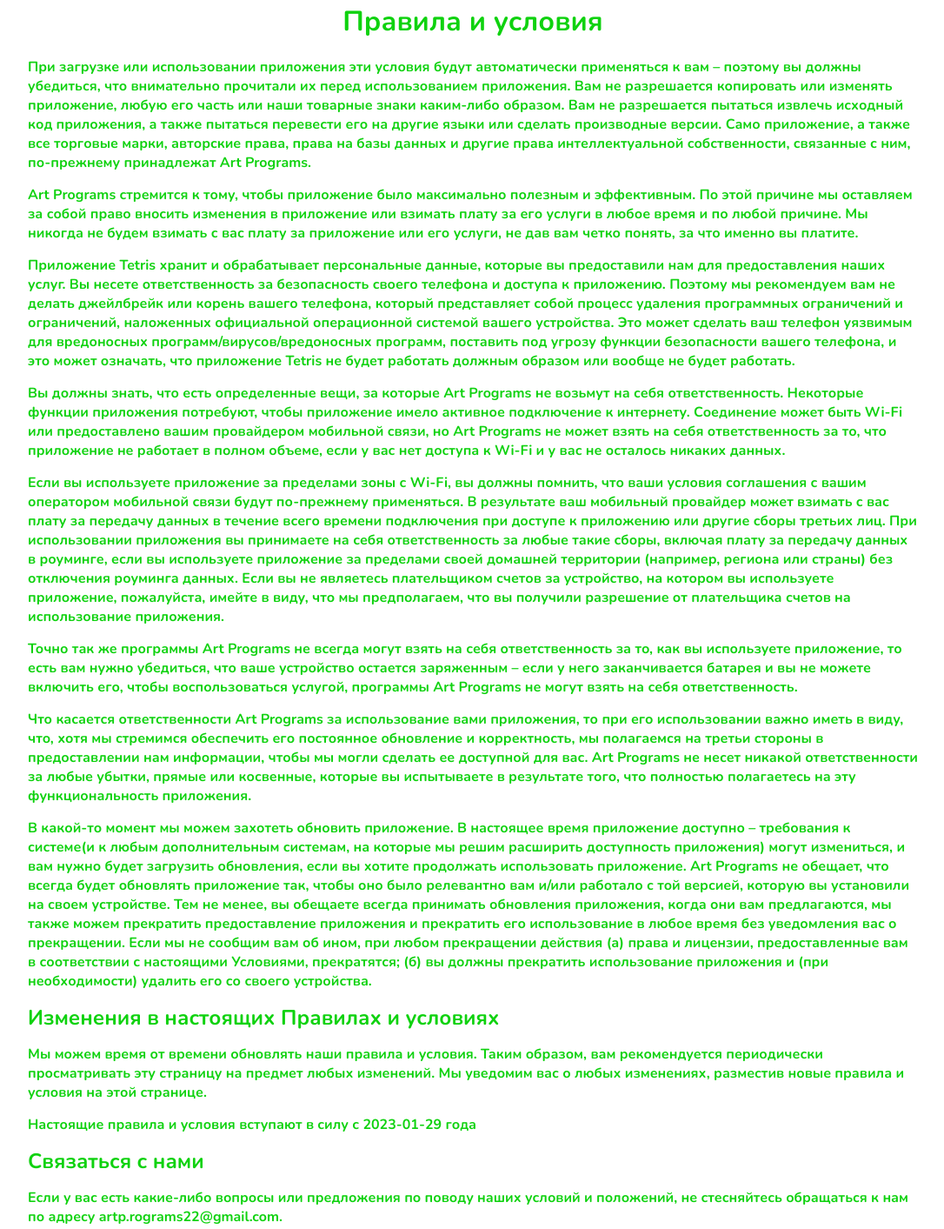
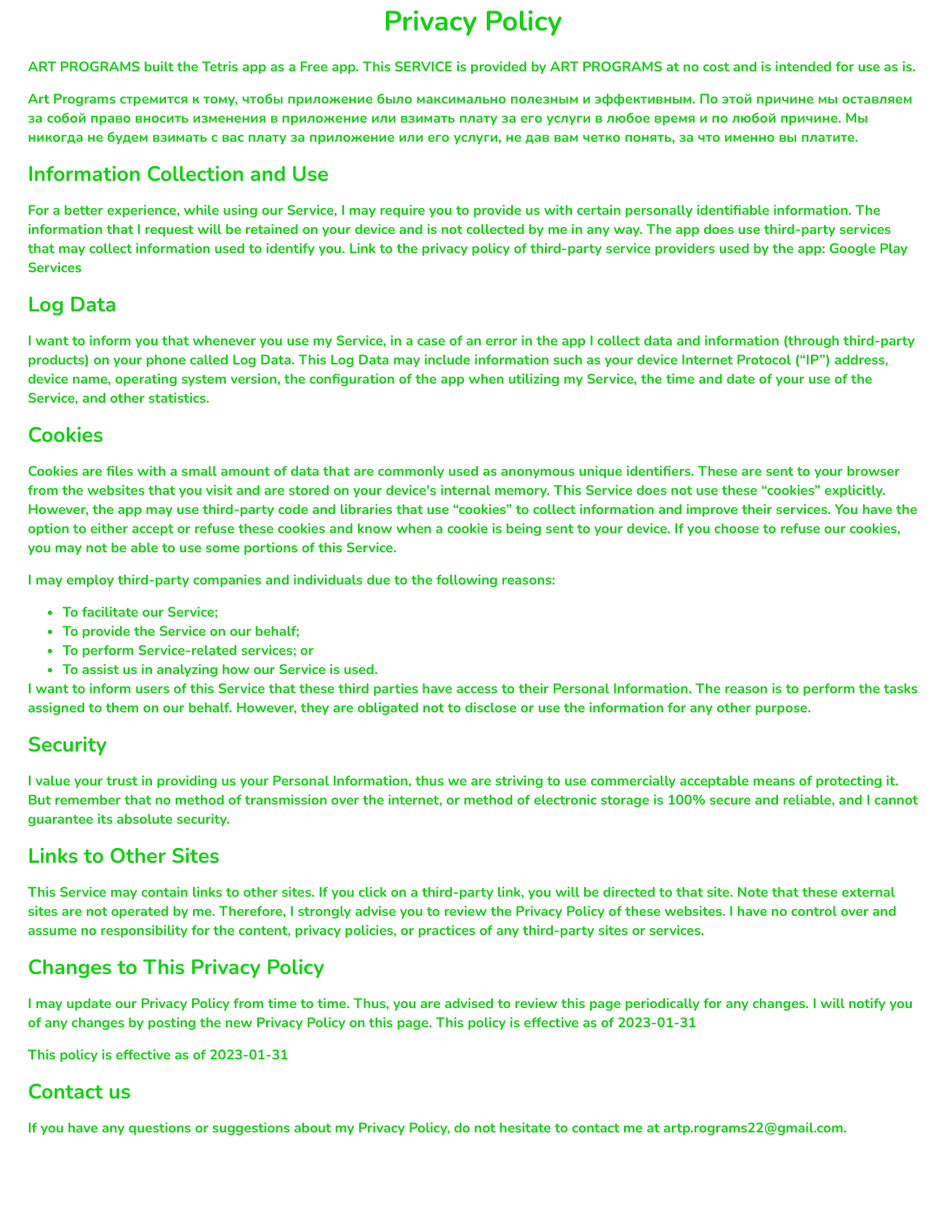
Before and after one commit to arturkhmeliarskiy/tetris, a plain HTML site: page index.html in a window 1280 px wide. Shown: the part 194-1607 px from the top of the page at 87% size, without its empty margins (96-1182 px from the left). After the commit the page ends 1517 px from the top, so only its background shows below. Drawn offline with Linux system fonts and the light colour scheme.

Commit message:
Update index.html

```diff
--- a/index.html
+++ b/index.html
@@ -13,73 +13,62 @@
             <img src="./assets/icons.png" alt="">
         </div>
         <div class="privacy_policy">
-           <h1>Правила и условия</h1>
-            <p>При загрузке или использовании приложения эти условия будут автоматически применяться
-                к вам – поэтому вы должны убедиться, что внимательно прочитали их перед использованием приложения.
-                Вам не разрешается копировать или изменять приложение, любую его часть или наши товарные знаки каким-либо образом.
-                 Вам не разрешается пытаться извлечь исходный код приложения, а также пытаться перевести его
-                 на другие языки или сделать производные версии. Само приложение, а также все торговые марки, авторские
-                 права, права на базы данных и другие права интеллектуальной собственности, связанные с ним,
-                 по-прежнему принадлежат Art Programs.
-            </p>
+           <h1>Privacy Policy</h1>
+            <p>ART PROGRAMS built the Tetris app as a Free app. This SERVICE is provided by ART PROGRAMS at no cost and is intended for use as is.</p>
             <p>Art Programs стремится к тому, чтобы приложение было максимально полезным и эффективным. По этой причине мы
                 оставляем за собой право вносить изменения в приложение или взимать плату за его услуги в любое время и по
                 любой причине. Мы никогда не будем взимать с вас плату за приложение или его услуги, не дав вам четко понять,
                 за что именно вы платите.
             </p>
-            <p>
-                Приложение Tetris хранит и обрабатывает персональные данные, которые вы предоставили нам для предоставления
-                 наших услуг. Вы несете ответственность за безопасность своего телефона и доступа к приложению. Поэтому мы
-                 рекомендуем вам не делать джейлбрейк или корень вашего телефона, который представляет собой процесс удаления
-                 программных ограничений и ограничений, наложенных официальной операционной системой вашего устройства. Это может
-                 сделать ваш телефон уязвимым для вредоносных программ/вирусов/вредоносных программ, поставить под угрозу функции
-                 безопасности вашего телефона, и это может означать, что приложение Tetris не будет работать должным образом
-                 или вообще не будет работать.
+            <h2>Information Collection and Use</h2>
+            <p>For a better experience, while using our Service, I may require you to provide us with certain personally identifiable information.
+                The information that I request will be retained on your device and is not collected by me in any way.
+                The app does use third-party services that may collect information used to identify you.
+                Link to the privacy policy of third-party service providers used by the app: Google Play Services
             </p>
-            <p>Вы должны знать, что есть определенные вещи, за которые Art Programs не возьмут на себя ответственность.
-                 Некоторые функции приложения потребуют, чтобы приложение имело активное подключение к интернету. Соединение
-                 может быть Wi-Fi или предоставлено вашим провайдером мобильной связи, но Art Programs не может взять на себя
-                 ответственность за то, что приложение не работает в полном объеме, если у вас нет доступа к Wi-Fi и у вас не
-                 осталось никаких данных.
+            <h2>Log Data</h2>
+            <p>I want to inform you that whenever you use my Service, in a case of an error in the app I
+                collect data and information (through third-party products) on your phone called Log Data.
+                This Log Data may include information such as your device Internet Protocol (“IP”) address, device name,
+                operating system version, the configuration of the app when utilizing my Service, the time and date
+                of your use of the Service, and other statistics.
                 </p>
-            <p>Если вы используете приложение за пределами зоны с Wi-Fi, вы должны помнить, что ваши условия соглашения с вашим
-                оператором мобильной связи будут по-прежнему применяться. В результате ваш мобильный провайдер может взимать с
-                вас плату за передачу данных в течение всего времени подключения при доступе к приложению или другие сборы третьих
-                лиц. При использовании приложения вы принимаете на себя ответственность за любые такие сборы, включая плату за
-                 передачу данных в роуминге, если вы используете приложение за пределами своей домашней территории (например,
-                 региона или страны) без отключения роуминга данных. Если вы не являетесь плательщиком счетов за устройство, на
-                 котором вы используете приложение, пожалуйста, имейте в виду, что мы предполагаем, что вы получили разрешение от
-                плательщика счетов на использование приложения.
+            <h2>Cookies</h2>
+            <p>Cookies are files with a small amount of data that are commonly used as anonymous unique identifiers.
+                These are sent to your browser from the websites that you visit and are stored on your device's internal memory.
+                This Service does not use these “cookies” explicitly. However, the app may use third-party code and libraries that
+                use “cookies” to collect information and improve their services. You have the option to either accept or refuse these
+                cookies and know when a cookie is being sent to your device. If you choose to refuse our cookies, you may not be able
+                to use some portions of this Service.
             </p>
-            <p>Точно так же программы Art Programs не всегда могут взять на себя ответственность за то, как вы используете приложение,
-                то есть вам нужно убедиться, что ваше устройство остается заряженным – если у него заканчивается батарея и вы
-                не можете включить его, чтобы воспользоваться услугой, программы Art Programs не могут взять на себя ответственность.
+            <p>I may employ third-party companies and individuals due to the following reasons:
+                <ul>
+                    <li>To facilitate our Service;</li>
+                    <li>To provide the Service on our behalf;</li>
+                    <li>To perform Service-related services; or</li>
+                    <li>To assist us in analyzing how our Service is used.</li>
+                </ul>
+                I want to inform users of this Service that these third parties have access to their Personal Information.
+                The reason is to perform the tasks assigned to them on our behalf. However, they are obligated not to disclose or
+                use the information for any other purpose.
             </p>
-            <p>Что касается ответственности Art Programs за использование вами приложения, то при его использовании важно иметь
-                 в виду, что, хотя мы стремимся обеспечить его постоянное обновление и корректность, мы полагаемся на третьи
-                 стороны в предоставлении нам информации, чтобы мы могли сделать ее доступной для вас. Art Programs не несет
-                 никакой ответственности за любые убытки, прямые или косвенные, которые вы испытываете в результате того, что
-                 полностью полагаетесь на эту функциональность приложения.
+            <h2>Security</h2>
+            <p>I value your trust in providing us your Personal Information, thus we are striving to use commercially acceptable means of protecting it.
+                But remember that no method of transmission over the internet, or method of electronic storage is 100% secure and reliable,
+                and I cannot guarantee its absolute security.
             </p>
-            <p>В какой-то момент мы можем захотеть обновить приложение. В настоящее время приложение доступно – требования к
-                системе(и к любым дополнительным системам, на которые мы решим расширить доступность приложения) могут измениться,
-                и вам нужно будет загрузить обновления, если вы хотите продолжать использовать приложение. Art Programs не обещает,
-                что всегда будет обновлять приложение так, чтобы оно было релевантно вам и/или работало с той версией, которую вы
-                установили на своем устройстве. Тем не менее, вы обещаете всегда принимать обновления приложения, когда они вам
-                предлагаются, мы также можем прекратить предоставление приложения и прекратить его использование в любое время
-                 без уведомления вас о прекращении. Если мы не сообщим вам об ином, при любом прекращении действия (а) права и
-                 лицензии, предоставленные вам в соответствии с настоящими Условиями, прекратятся; (б) вы должны прекратить
-                 использование приложения и (при необходимости) удалить его со своего устройства.
+            <h2>Links to Other Sites</h2>
+            <p>This Service may contain links to other sites. If you click on a third-party link, you will be directed to that site.
+                Note that these external sites are not operated by me. Therefore, I strongly advise you to review the Privacy Policy of these websites.
+                I have no control over and assume no responsibility for the content, privacy policies, or practices of any third-party sites or services.
             </p>
-            <h2>Изменения в настоящих Правилах и условиях</h2>
-            <p>Мы можем время от времени обновлять наши правила и условия. Таким образом, вам рекомендуется периодически
-                просматривать эту страницу на предмет любых изменений. Мы уведомим вас о любых изменениях, разместив новые
-                правила и условия на этой странице.
+            <h2>Changes to This Privacy Policy</h2>
+            <p>I may update our Privacy Policy from time to time. Thus, you are advised to review this page periodically for any changes.
+                I will notify you of any changes by posting the new Privacy Policy on this page. This policy is effective as of 2023-01-31
             </p>
-            <p>Настоящие правила и условия вступают в силу с 2023-01-29 года</p>
-            <h2>Cвязаться с нами</h2>
-            <p>Если у вас есть какие-либо вопросы или предложения по поводу наших условий и положений, не стесняйтесь обращаться
-                к нам по адресу artp.rograms22@gmail.com.
+            <p>This policy is effective as of 2023-01-31</p>
+            <h2>Contact us</h2>
+            <p>If you have any questions or suggestions about my Privacy Policy, do not hesitate to contact me at artp.rograms22@gmail.com.
             </p>
         </div>
     </div>
```
